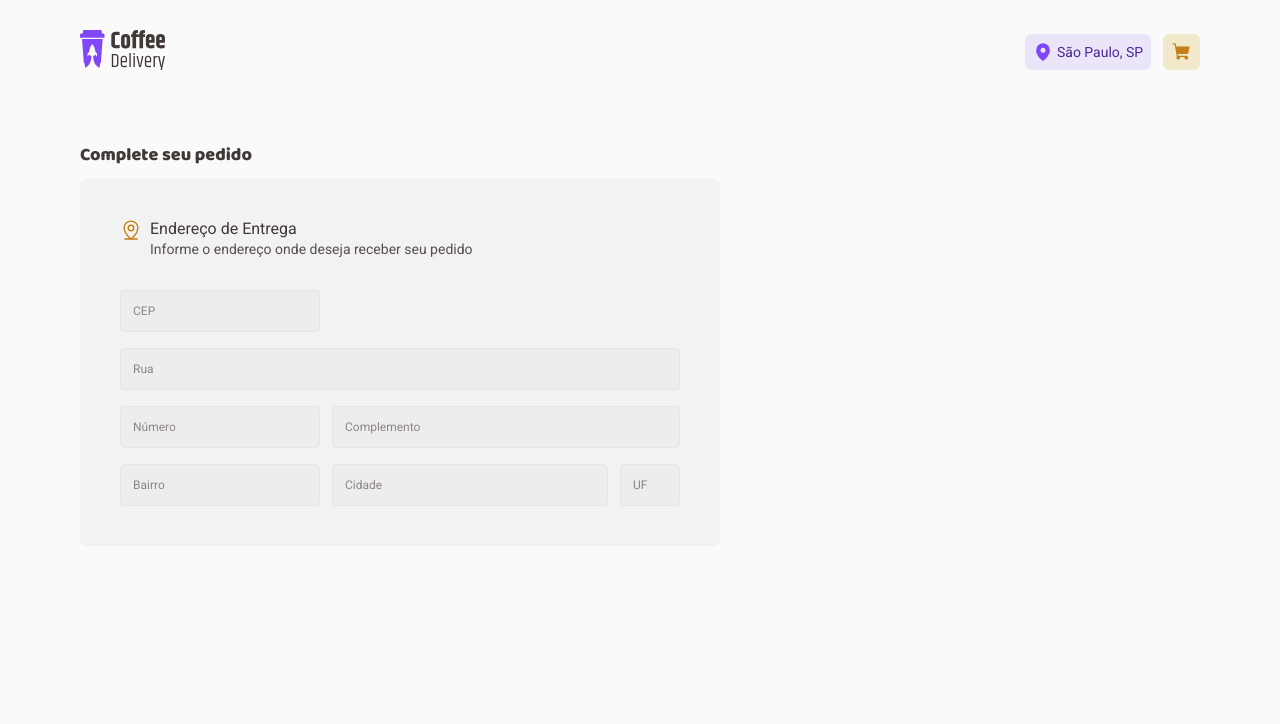
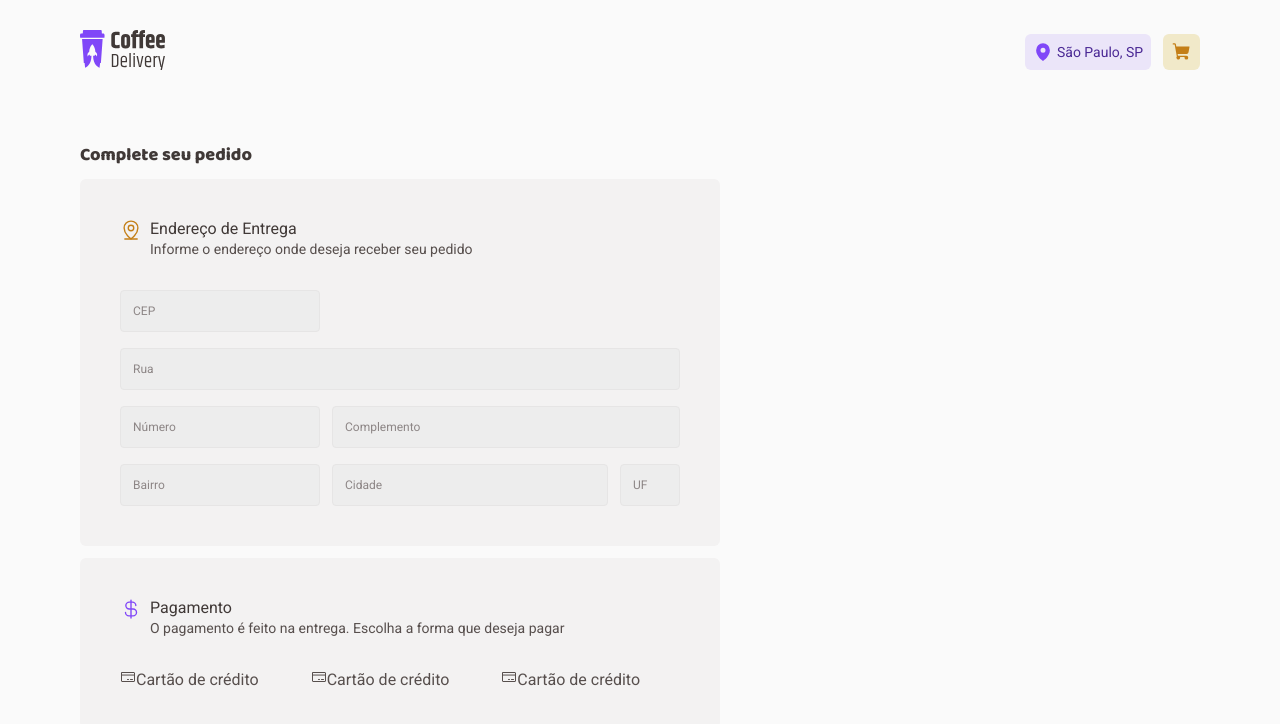
Before and after one commit to felipe-gomes-vicente/coffee-delivery, a React (Vite) app: page /completeOrder in a window 1280 px wide. Shown: the top 724 px of the page. Built offline with nearby package versions, Linux system fonts and the light colour scheme.

Commit message:
component PaymentMethodInput and PaymentMethodOptions

```diff
--- a/src/pages/CompleteOrder/components/CompleteOrderForm/AddressForm.tsx
+++ b/src/pages/CompleteOrder/components/CompleteOrderForm/AddressForm.tsx
@@ -1,4 +1,5 @@
 import { Input } from "../../../../components/Input";
+
 import { AddressFormContainer } from "./styles";
 
 export function AddressForm() {
--- /dev/null
+++ b/src/pages/CompleteOrder/components/CompleteOrderForm/PaymentMethodOptions.tsx
@@ -0,0 +1,13 @@
+import { PaymentMethodInput } from "../PaymentMethodInput";
+
+import { PaymentMethodOptionsContainer } from "./styles";
+
+export function PaymentMethodOptions() {
+  return (
+    <PaymentMethodOptionsContainer>
+      <PaymentMethodInput />
+      <PaymentMethodInput />
+      <PaymentMethodInput />
+    </PaymentMethodOptionsContainer>
+  )
+}
--- a/src/pages/CompleteOrder/components/CompleteOrderForm/index.tsx
+++ b/src/pages/CompleteOrder/components/CompleteOrderForm/index.tsx
@@ -1,11 +1,12 @@
-import { MapPinLine } from "phosphor-react";
+import { CurrencyDollar, MapPinLine } from "phosphor-react";
+import { useTheme } from "styled-components";
 
 import { SectionTitle } from "../SectionTitle";
 import { TitleText } from "../../../../components/Typography";
-import { useTheme } from "styled-components";
+import { AddressForm } from "./AddressForm";
+import { PaymentMethodOptions } from "./PaymentMethodOptions";
 
 import { CompleteOrderFormContainer, FormSectionContainer } from "./styles";
-import { AddressForm } from "./AddressForm";
 
 export function CompleteOrderForm() {
   const { colors } = useTheme();
@@ -15,6 +16,7 @@
       <TitleText size="xs" color="subtitle">
         Complete seu pedido
       </TitleText>
+
       <FormSectionContainer>
         <SectionTitle
           title="Endereço de Entrega"
@@ -24,6 +26,16 @@
 
         <AddressForm />
       </FormSectionContainer>
+
+      <FormSectionContainer>
+        <SectionTitle
+          title="Pagamento"
+          subtitle="O pagamento é feito na entrega. Escolha a forma que deseja pagar"
+          icon={<CurrencyDollar color={colors["brand-purple"]} size={22} />}
+        />
+
+        <PaymentMethodOptions />
+      </FormSectionContainer>
     </CompleteOrderFormContainer>
   )
 }
--- /dev/null
+++ b/src/pages/CompleteOrder/components/PaymentMethodInput/index.tsx
@@ -0,0 +1,14 @@
+import { CreditCard } from "phosphor-react";
+
+import { PaymentMethodContainer } from "./styles";
+
+
+
+export function PaymentMethodInput() {
+  return (
+    <PaymentMethodContainer>
+      <CreditCard size={16} />
+      Cartão de crédito
+    </PaymentMethodContainer>
+  );
+}
--- /dev/null
+++ b/src/pages/CompleteOrder/components/PaymentMethodInput/styles.ts
@@ -0,0 +1,45 @@
+import styled, { css } from "styled-components";
+
+export const PaymentMethodContainer = styled.div`
+  input {
+    visibility: hidden;
+    appearance: none;
+  }
+
+  input:checked + label div {
+    ${({ theme }) => css`
+      background: ${theme.colors["brand-purple-light"]};
+      border-color: ${theme.colors["brand-purple"]};
+
+      &:hover {
+        background: ${theme.colors["brand-purple-light"]};
+      }
+    `}
+  }
+`;
+
+export const ContentContainer = styled.div`
+  padding: 0 1rem;
+  background: ${({ theme }) => theme.colors["base-button"]};
+  color: ${({ theme }) => theme.colors["base-text"]};
+  display: flex;
+  align-items: center;
+  justify-content: flex-start;
+  gap: 0.75rem;
+  font-size: 0.75rem;
+  text-transform: uppercase;
+  border-radius: 6px;
+  height: 3rem;
+  border: 1px solid ${({ theme }) => theme.colors["base-button"]};
+  transition: 0.4s;
+
+  svg {
+    color: ${({ theme }) => theme.colors["brand-purple"]};
+  }
+
+  &:hover {
+    background: ${({ theme }) => theme.colors["base-hover"]};
+  }
+
+  user-select: none;
+`;
```
